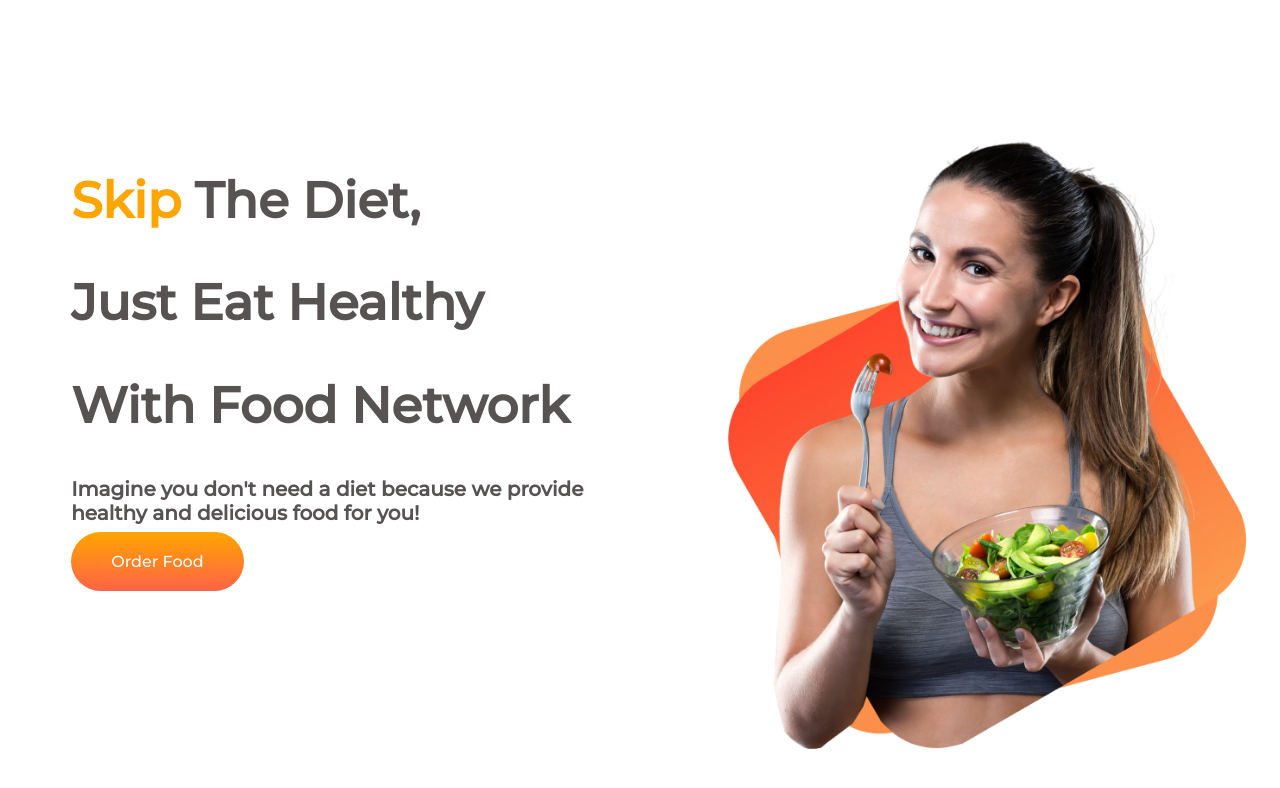
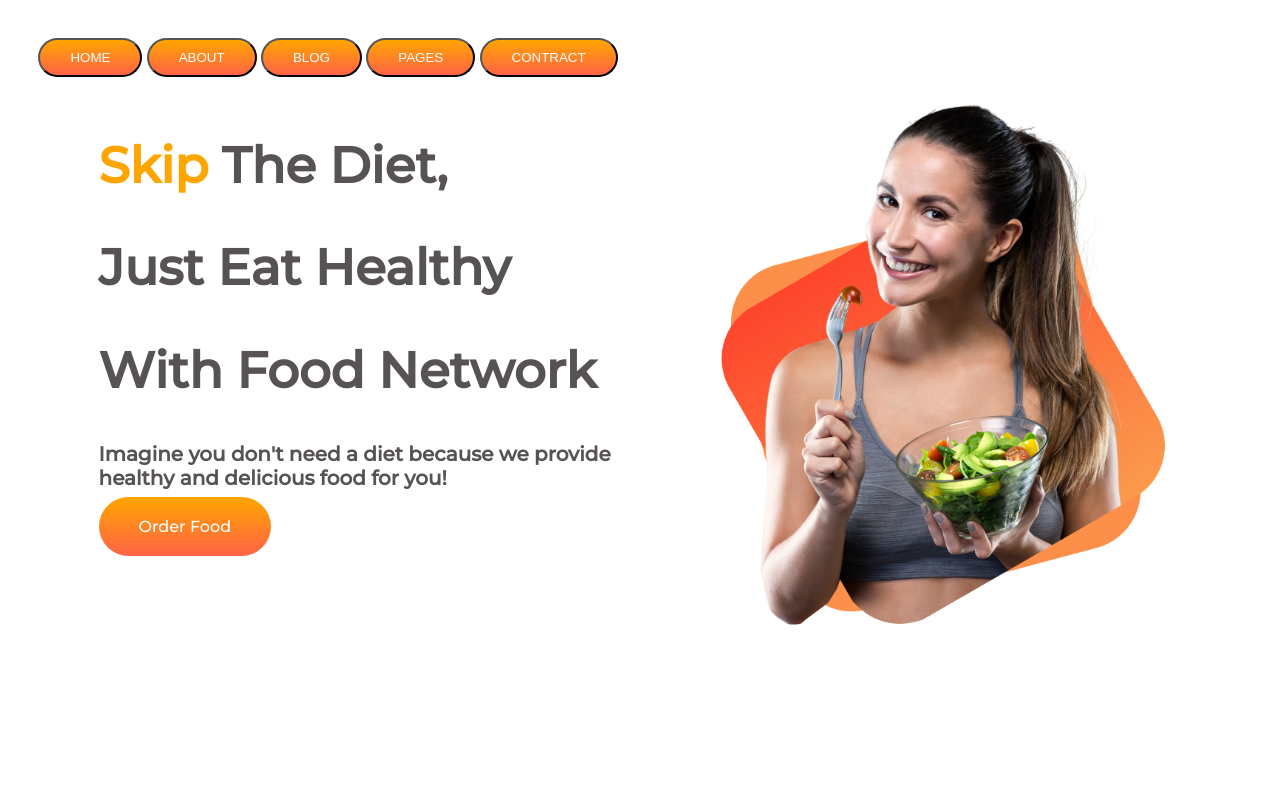
Before and after one commit to Ashim59/food-network-Assignment-1st, a plain HTML site: page index.html in a window 1280 px wide. Drawn offline with Linux system fonts and the light colour scheme.

Commit message:
first part done

```diff
--- a/index.html
+++ b/index.html
@@ -13,6 +13,14 @@
 </head>
 
 <body>
+    <p class="Icon-button">
+        <button class="top">HOME</button>
+        <button class="top">ABOUT</button>
+        <button class="top">BLOG</button>
+        <button class="top">PAGES</button>
+        <button class="top">CONTRACT</button>
+    </p>
+
     <section class="top-part-contrainer">
         <div class="half-width">
             <h1> <span class="orange-color">Skip </span> The Diet, </h1>
@@ -22,11 +30,9 @@
             <a class="link-button" target="blank" href="https://www.fiverr.com/designerashim">Order Food</a>
 
         </div>
-
         <div class="half-width">
             <img src="images/female/Group 8425.png" alt="heading-image">
         </div>
-
     </section>
 
 </body>
--- a/style.css
+++ b/style.css
@@ -1,11 +1,18 @@
 body{
     font-family: 'Montserrat', sans-serif;
-     margin-top: 10%;
+     margin: 3%;
 }
 h1{
     font-size: 50px;
     color: rgb(87, 83, 83);
 
+}
+.top{
+    background-image: linear-gradient(orange, tomato);
+
+    padding: 10px 30px ;
+    border-radius: 50px;
+    color: white;
 }
 h4{
     font-size: 20px;
@@ -27,7 +34,8 @@ h4{
     padding-left: 5%;
 }
 .half-width img{
-    width: 100%;
+    width: 90%;
+
 }
 .top-part-contrainer{
 display: flex;
```
